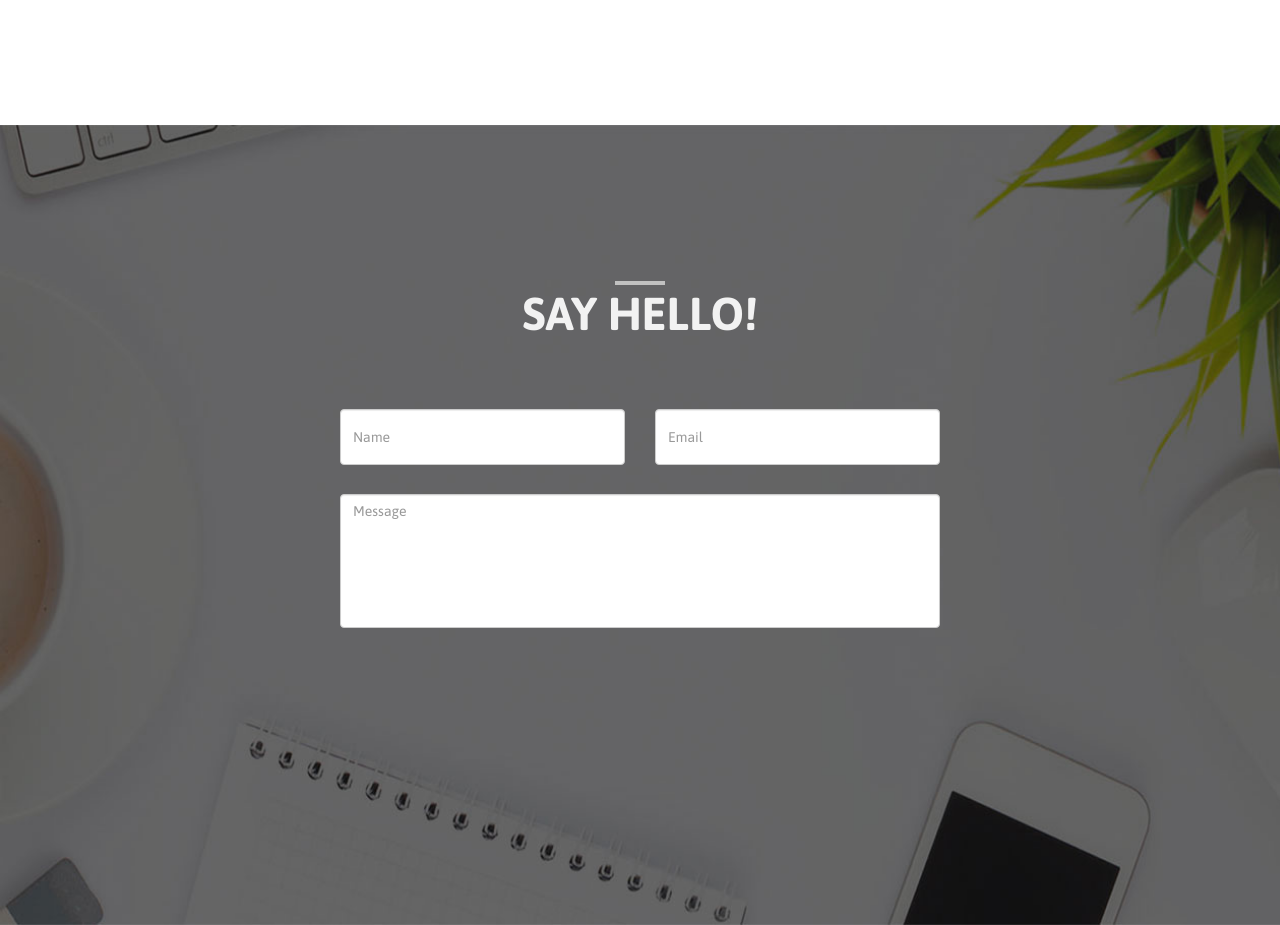
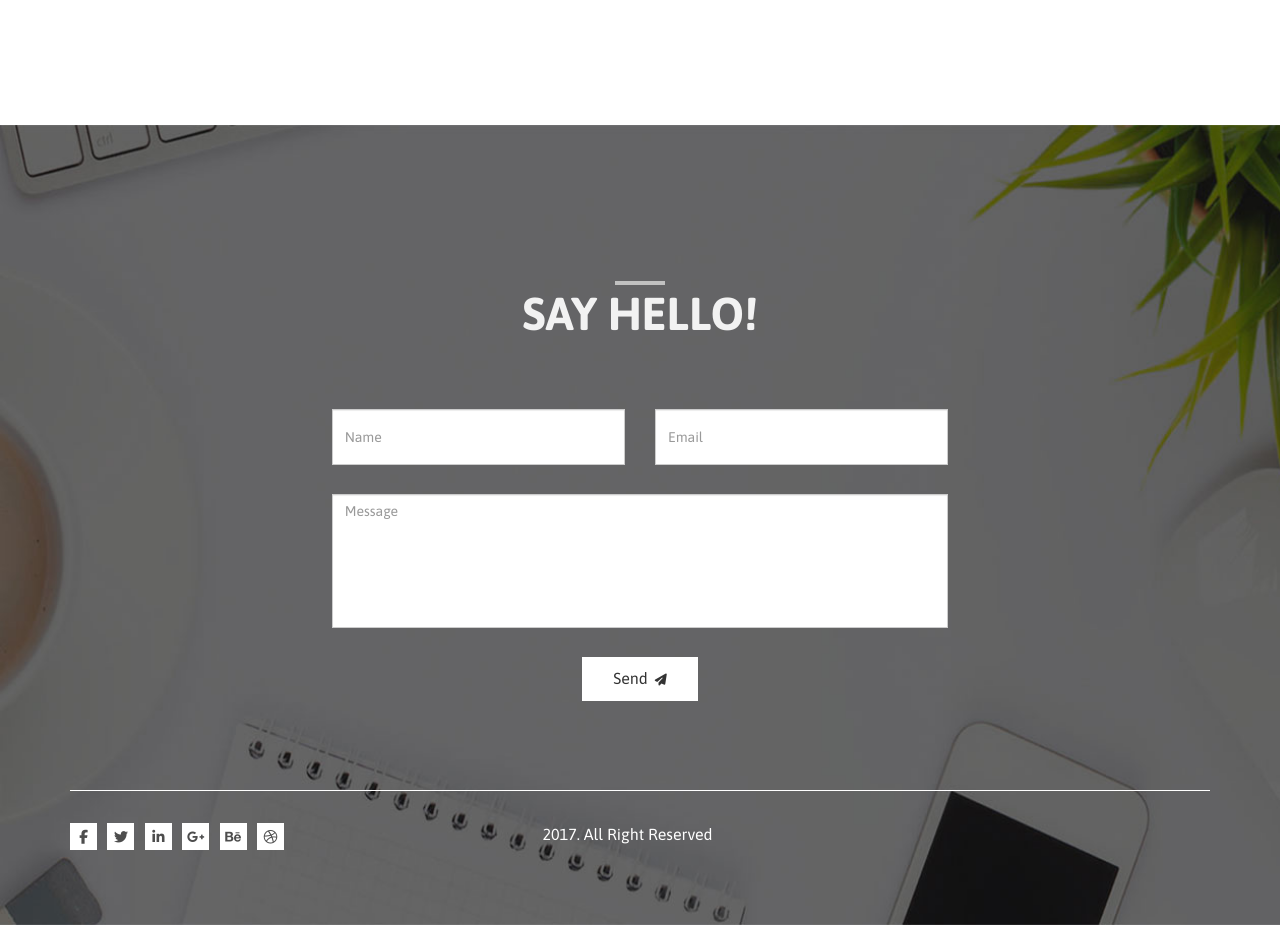
Before and after one commit to alizavr/Luis, a plain HTML site: page index.html in a window 1280 px wide. Shown: the part 5220-6145 px from the top of the page. Drawn offline with nearby package versions, Linux system fonts and the light colour scheme.

Commit message:
added footer

```diff
--- a/css/style.scss
+++ b/css/style.scss
@@ -279,7 +279,7 @@ $main-color: #4d4d4d;
 
 // say
  .say{
-    background-image: url(../images/footer_02.jpg);
+    background-image: url(../images/footer__luis_03.jpg);
     height: 100vh;
     background-repeat: no-repeat;
     background-size: cover;
@@ -294,14 +294,91 @@ $main-color: #4d4d4d;
     form{
         margin-top: 69px;
         text-align: center;
+
         input{
             height: 56px;
             margin-bottom: 29px;
             margin-left: 0;
-
+            border-radius: 0;
         }
         textarea{
            resize: none;
+           border-radius: 0;
+        }
+        .say__btn{
+            margin-top: 29px;
+            margin-bottom: 57px;
+            .btn{
+            background-color: #ffffff;
+            font-size: 16px;
+           line-height: 40px;
+           padding: 0 30px;
+           border-radius: 0;
+           &:after{
+               content: '\f1d8';
+               font-family: "Font Awesome 5 Free";
+               font-weight: 900;
+               font-size: 12px;
+               margin-left: 7px;
+               background-color: #ffffff;
+           }
+            }
+
+
         }
     }
  }
+ footer{
+     border-top: 1px solid #ffffff;
+     margin-top: 32px;
+     .say__social{
+       margin-top: 32px;
+      display: inline-block;
+
+        a{
+            background-color: #ffffff;
+            width: 27px;
+            line-height: 27px;
+            text-align: center;
+            color: #4d4d4d;
+            text-decoration: none;
+            margin-right: 7px;
+
+        }
+        .fa-facebook-f:hover{
+            color: #ffffff;
+            background-color: #3b5998;
+        }
+        .fa-twitter:hover{
+            color: #ffffff;
+            background-color: #00acee;
+        }
+        .fa-linkedin-in:hover{
+            color: #ffffff;
+            background-color: #0e76a8;
+        }
+        .fa-google-plus-g:hover{
+            color: #ffffff;
+            background-color: #dd4b39;
+        }
+        .fa-behance:hover{
+            color: #ffffff;
+            background-color: #053eff;
+        }
+        .fa-dribbble:hover{
+            color: #ffffff;
+            background-color: #ea4c89;
+        }
+     }
+     .say__year{
+         display: inline-block;
+         margin-top: 32px;
+         p{
+             color: #ffffff;
+             font-size: 16px;
+             margin-bottom: 0;
+
+         }
+     }
+
+ }
--- a/index.html
+++ b/index.html
@@ -277,7 +277,8 @@
 </h3>
 
 <form>
-  <div class="row col-xs-offset-1 col-xs-10 ">
+  <div class="row">
+    <div class="col-xs-offset-1 col-xs-10">
       <div class="col-md-offset-2 col-md-4">
         <input type="text" class="form-control" placeholder="Name">
       </div>
@@ -287,13 +288,38 @@
       <div class="col-md-offset-2 col-md-8">
         <textarea class="form-control" rows="6" placeholder="Message"></textarea>
       </div>
+    </div>
+
+    <div class="say__btn col-md-2 col-md-offset-5">
+      <button type="submit" class="btn ">Send</button>
+    </div>
+  </div>
+</form>
+</div>
+
+<footer>
+  <div class="row">
+    <div class="say__social col-md-5">
+          <a class="social fab fa-facebook-f" href="#"></a>
+
+          <a class="social fab fa-twitter" href="#"></a>
+
+          <a class="social fab fa-linkedin-in" href="#"></a>
+
+          <a class="social fab fa-google-plus-g" href="#"></a>
+
+          <a class="social fab fa-behance" href="#"></a>
+        <a class="social fab fa-dribbble" href="#"></a>
 
     </div>
-</form>
-
+    <div class="say__year">
+      <p>2017. All Right Reserved</p>
+    </div>
+    </div>
+</footer>
 
 </div>
-</div>
+
   </section>
 
 
@@ -303,6 +329,7 @@
   integrity="sha256-9/aliU8dGd2tb6OSsuzixeV4y/faTqgFtohetphbbj0="
   crossorigin="anonymous"></script>
   <script src="js/bootstrap.min.js"></script>
+  <script src="https://kit.fontawesome.com/51a35fbab3.js" crossorigin="anonymous"></script>
   <script src="js/owl.carousel.min.js"></script>
   <script src="js/scripts.js"></script>
 
```
Also changed, not shown: css/style.css, images/footer__luis_03.jpg (added), 2 other files. Lines whose indentation alone changed are shown as unchanged.
